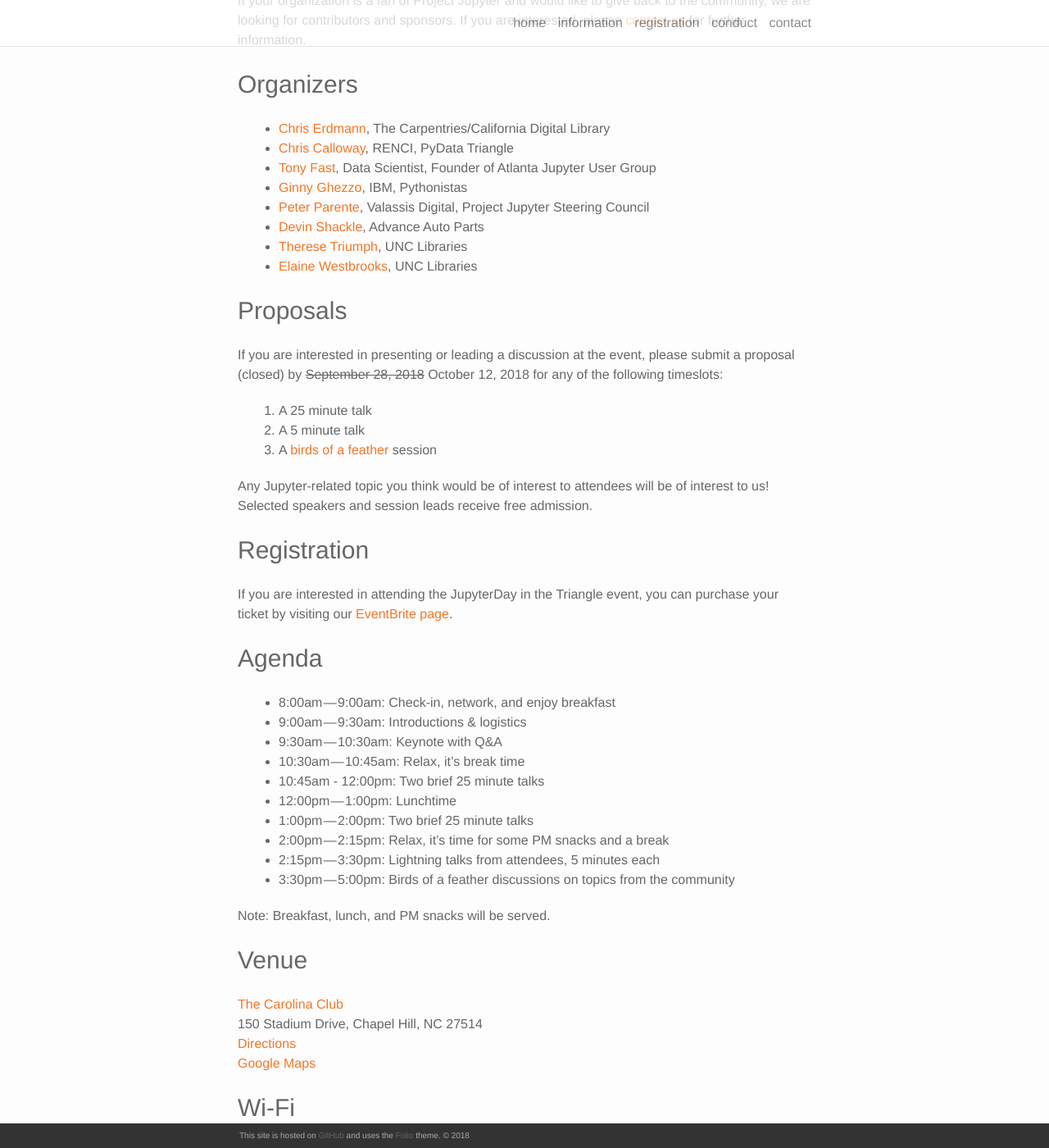
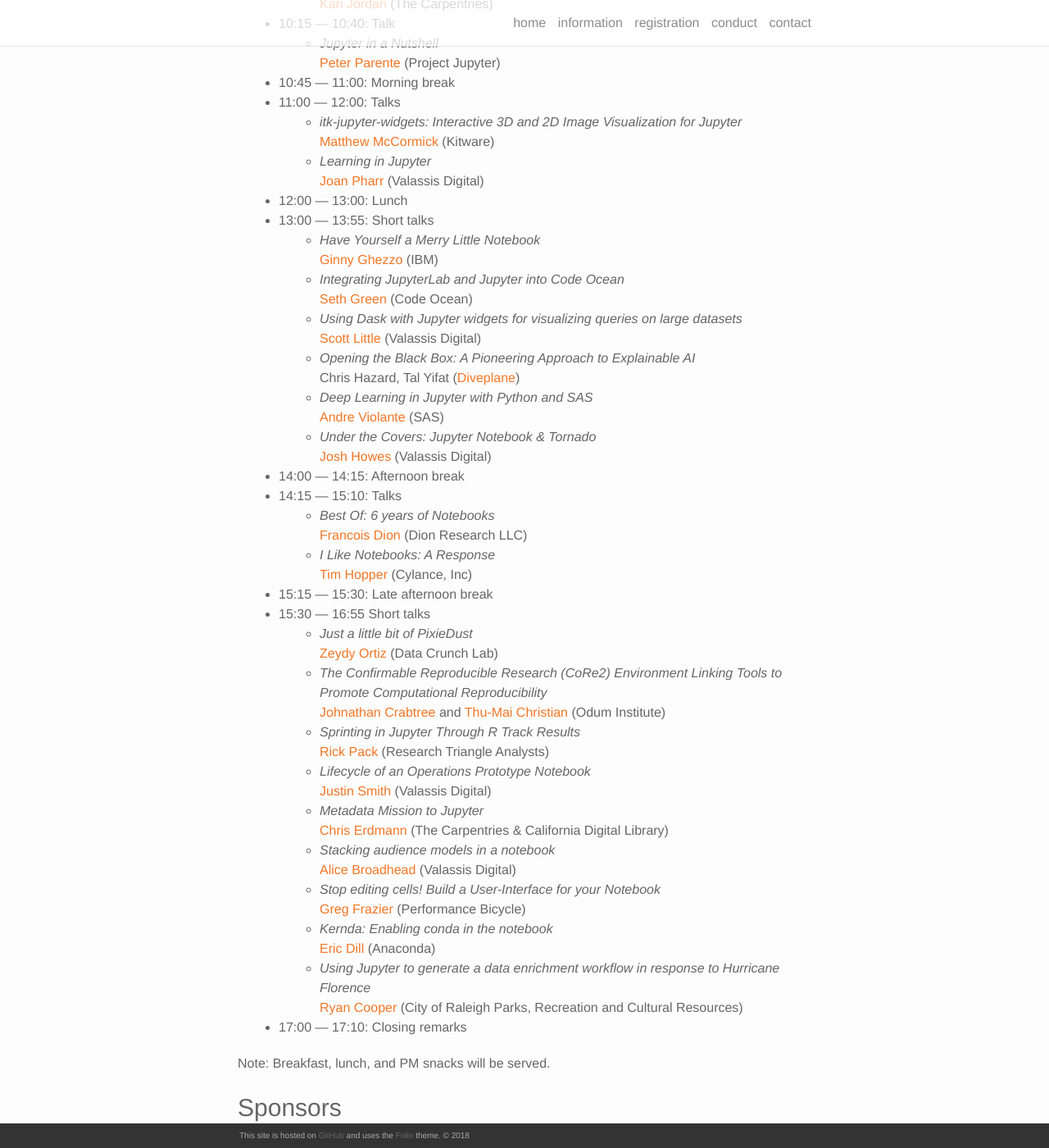
Before and after one commit to bogoli/-folio, a Jekyll site: the page built from information.md, in a window 1280 px wide and 1400 px high, scrolled down 689 px. Shown: the whole window at 82% size. Built offline with Jekyll 4.4.1, drawn with Linux system fonts in a browser that asks for light colours; nearby versions of some CDN libraries; some of the changed text lies outside the part shown.

Commit message:
Add full program to info page

```diff
--- a/information.md
+++ b/information.md
@@ -6,8 +6,54 @@ permalink: /information/
 
 JupyterDay in the Triangle<br />
 November 13, 2018<br />
-The Carolina Club at UNC<br />
+[The Carolina Club at UNC](http://www.clubcorp.com/Clubs/Carolina-Club)<br />
 150 Stadium Drive, Chapel Hill, NC 27514 USA <br />
+[Directions](http://www.clubcorp.com/Clubs/Carolina-Club/Our-Story/Directions-Hours) | [Google Maps](https://goo.gl/maps/MhA2jd16BQz)
+
+### Registration
+
+Please visit the [EventBrite page](https://www.eventbrite.com/e/jupyter-day-in-the-triangle-tickets-48813059174) to purchase a ticket.
+
+### Program
+
+* 08:00 — 09:00: Check-in, networking, breakfast
+* 09:00 — 09:25: Welcome, introduction, logistics
+    * [Elaine Westbrooks](https://twitter.com/UNC_Librarian) (University of North Carolina Chapel Hill)<br />
+    * [Chris Erdmann](https://twitter.com/libcce) (The Carpentries & California Digital Library)<br />
+* 09:30 — 10:10: Keynote and Q&A
+    * *An &lt;SOS&gt; for OSS: Invite us to the party, and ask us to dance*<br />[Kari Jordan](https://twitter.com/drkariljordan) (The Carpentries)
+* 10:15 — 10:40: Talk
+    * *Jupyter in a Nutshell*<br />[Peter Parente](https://twitter.com/parente) (Project Jupyter)
+* 10:45 — 11:00: Morning break
+* 11:00 — 12:00: Talks
+    * *itk-jupyter-widgets: Interactive 3D and 2D Image Visualization for Jupyter*<br/>[Matthew McCormick](https://twitter.com/thewtex) (Kitware)
+    * *Learning in Jupyter*<br />[Joan Pharr](https://www.linkedin.com/in/joan-pharr/) (Valassis Digital)
+* 12:00 — 13:00: Lunch
+* 13:00 — 13:55: Short talks
+    * *Have Yourself a Merry Little Notebook*<br/>[Ginny Ghezzo](https://twitter.com/ginnyghezzo) (IBM)
+    * *Integrating JupyterLab and Jupyter into Code Ocean*<br />[Seth Green](https://www.linkedin.com/in/setgree/) (Code Ocean)
+    * *Using Dask with Jupyter widgets for visualizing queries on large datasets*<br />[Scott Little](https://github.com/scottlittle) (Valassis Digital)
+    * *Opening the Black Box: A Pioneering Approach to Explainable AI*<br />Chris Hazard, Tal Yifat ([Diveplane](https://twitter.com/DiveplaneCorp))
+    * *Deep Learning in Jupyter with Python and SAS*<br />[Andre Violante](https://github.com/aviolante) (SAS)
+    * *Under the Covers: Jupyter Notebook &amp; Tornado*<br />[Josh Howes](https://github.com/josh-howes) (Valassis Digital)
+* 14:00 — 14:15: Afternoon break
+* 14:15 — 15:10: Talks
+	* *Best Of: 6 years of Notebooks*<br />[Francois Dion](https://twitter.com/f_dion) (Dion Research LLC)
+    * *I Like Notebooks: A Response*<br />[Tim Hopper](https://twitter.com/tdhopper) (Cylance, Inc)
+* 15:15 — 15:30: Late afternoon break
+* 15:30 — 16:55  Short talks
+    * *Just a little bit of PixieDust*<br />[Zeydy Ortiz](https://twitter.com/DrZeydy) (Data Crunch Lab)
+    * *The Confirmable Reproducible Research (CoRe2) Environment Linking Tools to Promote Computational Reproducibility*<br />[Johnathan Crabtree](https://twitter.com/jonc1438) and [Thu-Mai Christian](https://twitter.com/tl_christian) (Odum Institute)
+    * *Sprinting in Jupyter Through R Track Results*<br />[Rick Pack](https://twitter.com/rick_pack2) (Research Triangle Analysts)
+    * *Lifecycle of an Operations Prototype Notebook*<br />[Justin Smith](https://www.linkedin.com/in/smithjustinj/) (Valassis Digital)
+    * *Metadata Mission to Jupyter*<br />[Chris Erdmann](https://twitter.com/libcce) (The Carpentries & California Digital Library)
+    * *Stacking audience models in a notebook*<br />[Alice Broadhead](https://twitter.com/alicebroadhead) (Valassis Digital)
+    * *Stop editing cells! Build a User-Interface for your Notebook*<br />[Greg Frazier](https://www.linkedin.com/in/gnfrazier/) (Performance Bicycle)
+    * *Kernda: Enabling conda in the notebook*<br />[Eric Dill](https://twitter.com/chemisist) (Anaconda)
+    * *Using Jupyter to generate a data enrichment workflow in response to Hurricane Florence*<br />[Ryan Cooper](https://twitter.com/maptastik) (City of Raleigh Parks, Recreation and Cultural Resources)
+* 17:00 — 17:10: Closing remarks
+
+Note: Breakfast, lunch, and PM snacks will be served.
 
 ### Sponsors
 
@@ -22,8 +68,6 @@ The Carolina Club at UNC<br />
 <img width="400" src="/TriangleJupyter/img/OdumInstituteForResearch_logo_2c_rgb_h.png" />
 </p>
 
-If your organization is a fan of Project Jupyter and would like to give back to the community, we are looking for contributors and sponsors. If you are interested, please [contact us](mailto:chris@carpentries.org) for further information.
-
 ### Organizers
 
 * [Chris Erdmann](https://twitter.com/libcce), The Carpentries/California Digital Library
@@ -35,46 +79,8 @@ If your organization is a fan of Project Jupyter and would like to give back to
 * [Therese Triumph](https://library.unc.edu/about/staff/therese-triumph/), UNC Libraries
 * [Elaine Westbrooks](https://twitter.com/UNC_Librarian), UNC Libraries
 
-### Proposals
+### Wi-Fi
 
-If you are interested in presenting or leading a discussion at the event, please submit a proposal (closed) by <s>September 28, 2018</s> October 12, 2018 for any of the following timeslots:
-
-1. A 25 minute talk
-2. A 5 minute talk
-2. A [birds of a feather](https://en.wikipedia.org/wiki/Birds_of_a_feather_(computing)) session
-
-Any Jupyter-related topic you think would be of interest to attendees will be of interest to us! Selected speakers and session leads receive free admission.
-
-### Registration
-
-If you are interested in attending the JupyterDay in the Triangle event, you can purchase your ticket by visiting our [EventBrite page](https://www.eventbrite.com/e/jupyter-day-in-the-triangle-tickets-48813059174).
-
-### Agenda
-
-* 8:00am — 9:00am: Check-in, network, and enjoy breakfast
-* 9:00am — 9:30am: Introductions & logistics
-* 9:30am — 10:30am: Keynote with Q&A
-* 10:30am — 10:45am: Relax, it's break time
-* 10:45am - 12:00pm: Two brief 25 minute talks
-* 12:00pm — 1:00pm: Lunchtime
-* 1:00pm — 2:00pm: Two brief 25 minute talks
-* 2:00pm — 2:15pm: Relax, it's time for some PM snacks and a break
-* 2:15pm — 3:30pm: Lightning talks from attendees, 5 minutes each
-* 3:30pm — 5:00pm: Birds of a feather discussions on topics from the community
-
-Note: Breakfast, lunch, and PM snacks will be served.
-
-### Venue
-
-<a href="http://www.clubcorp.com/Clubs/Carolina-Club">The Carolina Club</a>
-<br/>
-150 Stadium Drive, Chapel Hill, NC 27514
-<br/>
-<a href="ttp://www.clubcorp.com/Clubs/Carolina-Club/Our-Story/Directions-Hours">Directions</a>
-<br/>
-<a href="https://goo.gl/maps/MhA2jd16BQz">Google Maps</a>
-
-### Wi-Fi
 For the event we will be using **UNC-Guest Wi-Fi**. UNC has a help page on [*What University Guest Wi-Fi Network Should I Use?*](https://help.unc.edu/help/what-university-guest-wi-fi-network-should-i-use/).
 
 ### On-Campus Parking
```
